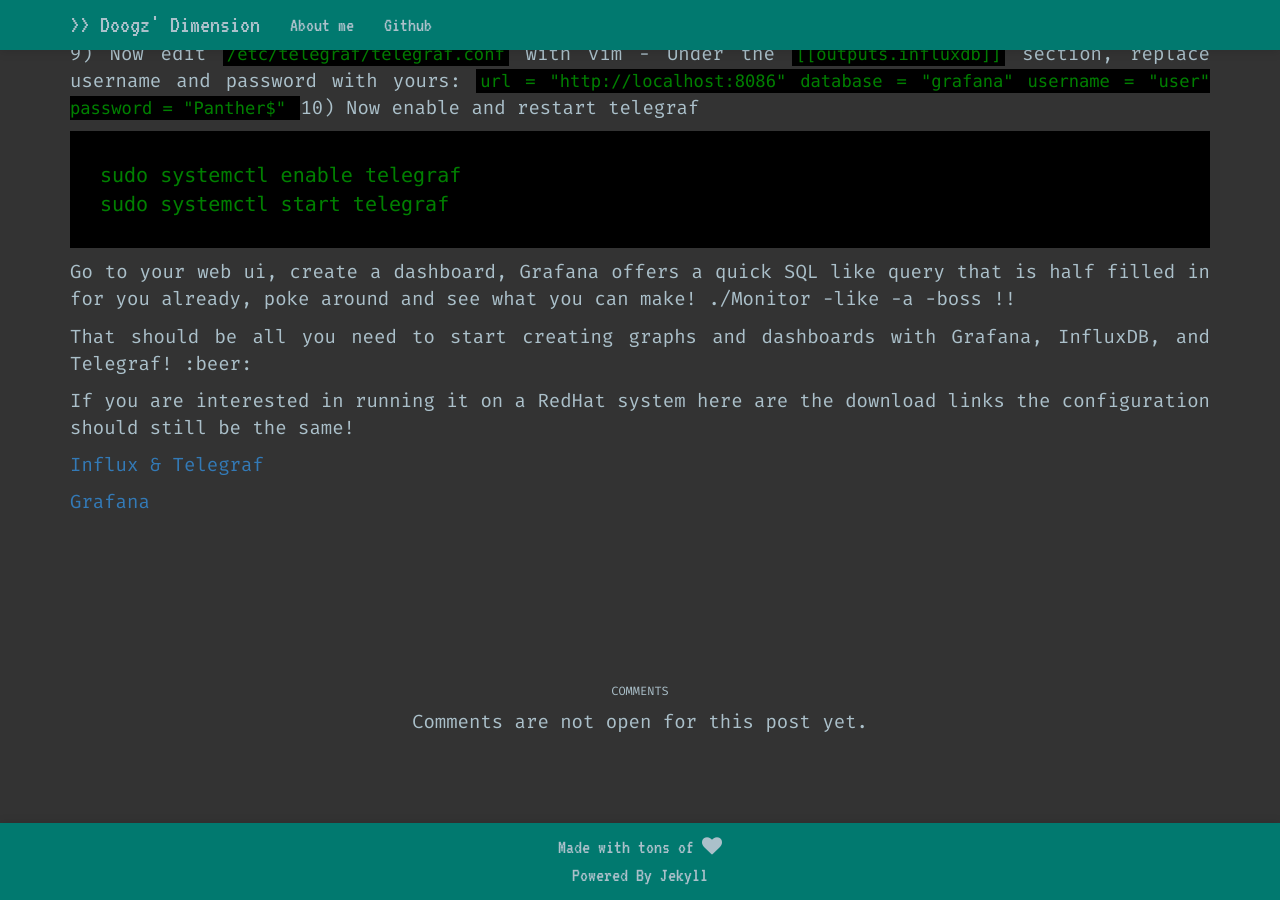
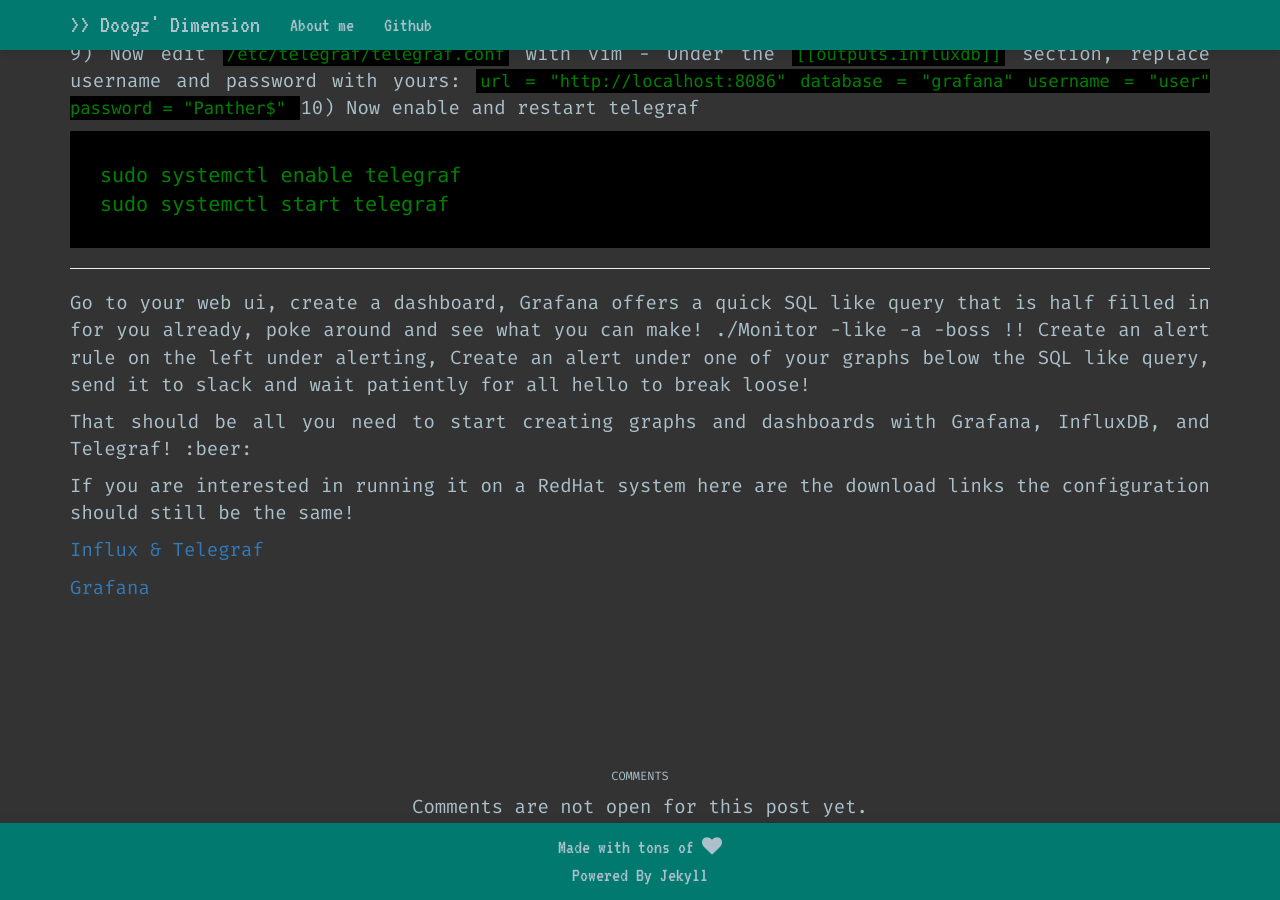
Before and after one commit to wdoogz/wdoogz.github.io, a Jekyll site: the page built from _posts/2020-04-09-at-home-monitoring.markdown, in a window 1280 px wide and 900 px high, scrolled down 3574 px. Built offline with Jekyll 4.4.1, drawn with Linux system fonts in a browser that asks for light colours; nearby versions of some CDN libraries; some web fonts are replaced.

Commit message:
Update 2020-04-09-at-home-monitoring.markdown

````diff
--- a/_posts/2020-04-09-at-home-monitoring.markdown
+++ b/_posts/2020-04-09-at-home-monitoring.markdown
@@ -133,8 +133,9 @@ sudo dpkg -i telegraf_1.14.0-1_armhf.deb
 sudo systemctl enable telegraf
 sudo systemctl start telegraf
 ```
-
+---
 Go to your web ui, create a dashboard, Grafana offers a quick SQL like query that is half filled in for you already, poke around and see what you can make! ./Monitor -like -a -boss !!
+Create an alert rule on the left under alerting, Create an alert under one of your graphs below the SQL like query, send it to slack and wait patiently for all hello to break loose!
 
 That should be all you need to start creating graphs and dashboards with Grafana, InfluxDB, and Telegraf! :beer:
 
````
